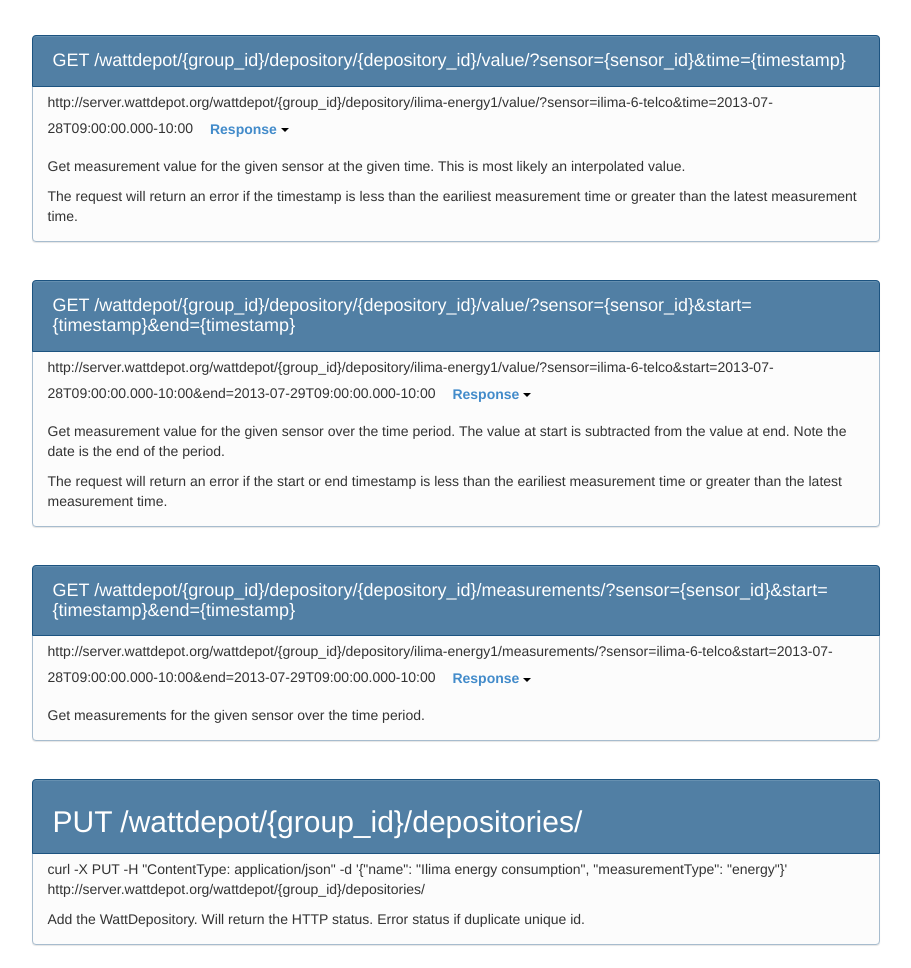
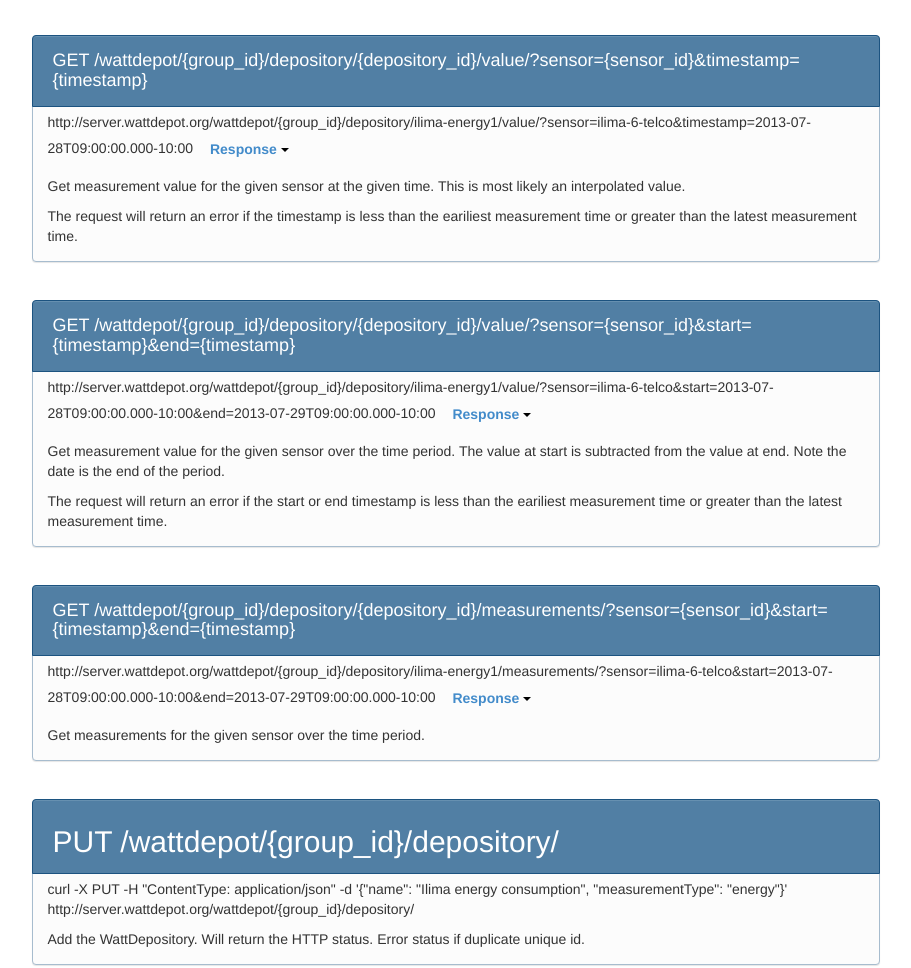
Before and after one commit to csdl/WattDepot3.0, a plain HTML site: page WattDepositories.html in a window 1280 px wide. Shown: the part 762-1730 px from the top of the page, without its empty margins (330-1241 px from the left). Drawn offline with nearby package versions, Linux system fonts and the light colour scheme.

Commit message:
Fixed Depository API.

```diff
--- a/WattDepositories.html
+++ b/WattDepositories.html
@@ -197,52 +197,16 @@
                         </div>
                     </section>
                 </div>
-                <!--                 <div class="card">
-                    <section id="get_depository_sensors_short">
-                        <header>
-                            <h3>
-                                <span class="big-type">GET</span>
-                                /wattdepot/{group_id}/depository/{depository_id}/sensors/?short=true
-                            </h3>
-                        </header>
-                        <div class="card-info">
-                            http://server.wattdepot.org/wattdepot/{group_id}/depository/ilima-energy1/sensors/?short=true
-                            <a class="btn right"
-                                onclick="$('#get_depository_response_sensors_short').slideToggle()"><b>Response
-                                    <span class="caret"></span>
-                            </b></a>
-                        </div>
-                        <div class="card-info-more"
-                            id="get_depository_response_sensors_short"
-                            display="none">
-                            <pre>
-              <code>
-[
-   &quot;ilima-6-telco&quot;,
-   &quot;ilima-6-elect&quot;
-]
-              </code>
-            </pre>
-                        </div>
-                        <div class="card-description">
-                            <p>Get the list of Sensors that sent
-                                measurements to the WattDepository with
-                                the given depository_id in shortened
-                                format. Shortend format uses sensor ids
-                                instead of full sensors.</p>
-                        </div>
-                    </section>
-                </div> -->
                 <div class="card">
                     <section id="get_depository_sensor_value">
                         <header>
                             <h4>
                                 <span class="big-type">GET</span>
-                                /wattdepot/{group_id}/depository/{depository_id}/value/?sensor={sensor_id}&amp;time={timestamp}
+                                /wattdepot/{group_id}/depository/{depository_id}/value/?sensor={sensor_id}&amp;timestamp={timestamp}
                             </h4>
                         </header>
                         <div class="card-info">
-                            http://server.wattdepot.org/wattdepot/{group_id}/depository/ilima-energy1/value/?sensor=ilima-6-telco&amp;time=2013-07-28T09:00:00.000-10:00
+                            http://server.wattdepot.org/wattdepot/{group_id}/depository/ilima-energy1/value/?sensor=ilima-6-telco&amp;timestamp=2013-07-28T09:00:00.000-10:00
                             <a class="btn right"
                                 onclick="$('#get_depository_response_sensor_value').slideToggle()"><b>Response
                                     <span class="caret"></span>
@@ -430,14 +394,14 @@
                         <header>
                             <h2>
                                 <span class="big-type">PUT</span>
-                                /wattdepot/{group_id}/depositories/
+                                /wattdepot/{group_id}/depository/
                             </h2>
                         </header>
                         <div class="card-info">curl -X PUT -H
                             "ContentType: application/json" -d '{"name":
                             "Ilima energy consumption",
                             "measurementType": "energy"}'
-                            http://server.wattdepot.org/wattdepot/{group_id}/depositories/
+                            http://server.wattdepot.org/wattdepot/{group_id}/depository/
 
                         </div>
                         <div class="card-info-more"
@@ -480,10 +444,7 @@
                             display="none">
                             <pre>
               <code>
-{
-   &quot;status&quot;: 200,
-   &quot;message&quot;: &quot;OK&quot;
-}
+
               </code>
             </pre>
                         </div>
@@ -512,10 +473,6 @@
                             id="del_depository_response" display="none">
                             <pre>
               <code>
-{
-   &quot;status&quot;: 200,
-   &quot;message&quot;: &quot;OK&quot;
-}
               </code>
             </pre>
                         </div>
```
